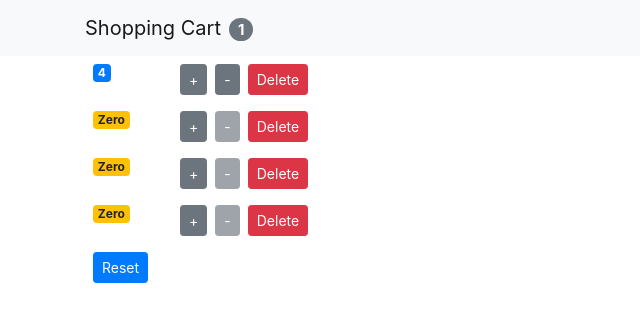
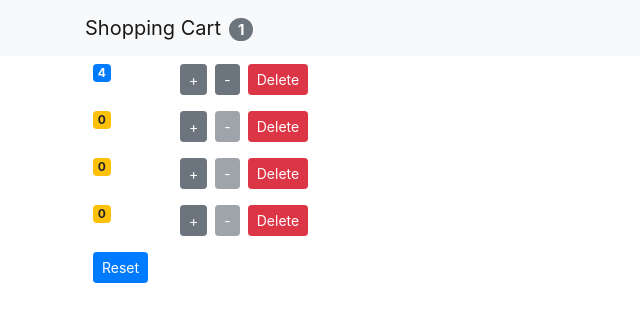
Before and after one commit to pchelka84/simple-shopping-cart, a React (Create React App) app: page / in a window 1280 px wide. Shown: the top 322 px of the page, without its empty margins (0-640 px from the left). Built offline with nearby package versions, Linux system fonts and the light colour scheme.

Commit message:
Button changed back to '0'

```diff
--- a/src/components/counter.jsx
+++ b/src/components/counter.jsx
@@ -41,7 +41,7 @@ class Counter extends Component {
 
   formatCount() {
     const { value } = this.props.counter;
-    return value === 0 ? "Zero" : value;
+    return value === 0 ? "0" : value;
   }
 }
 
```
